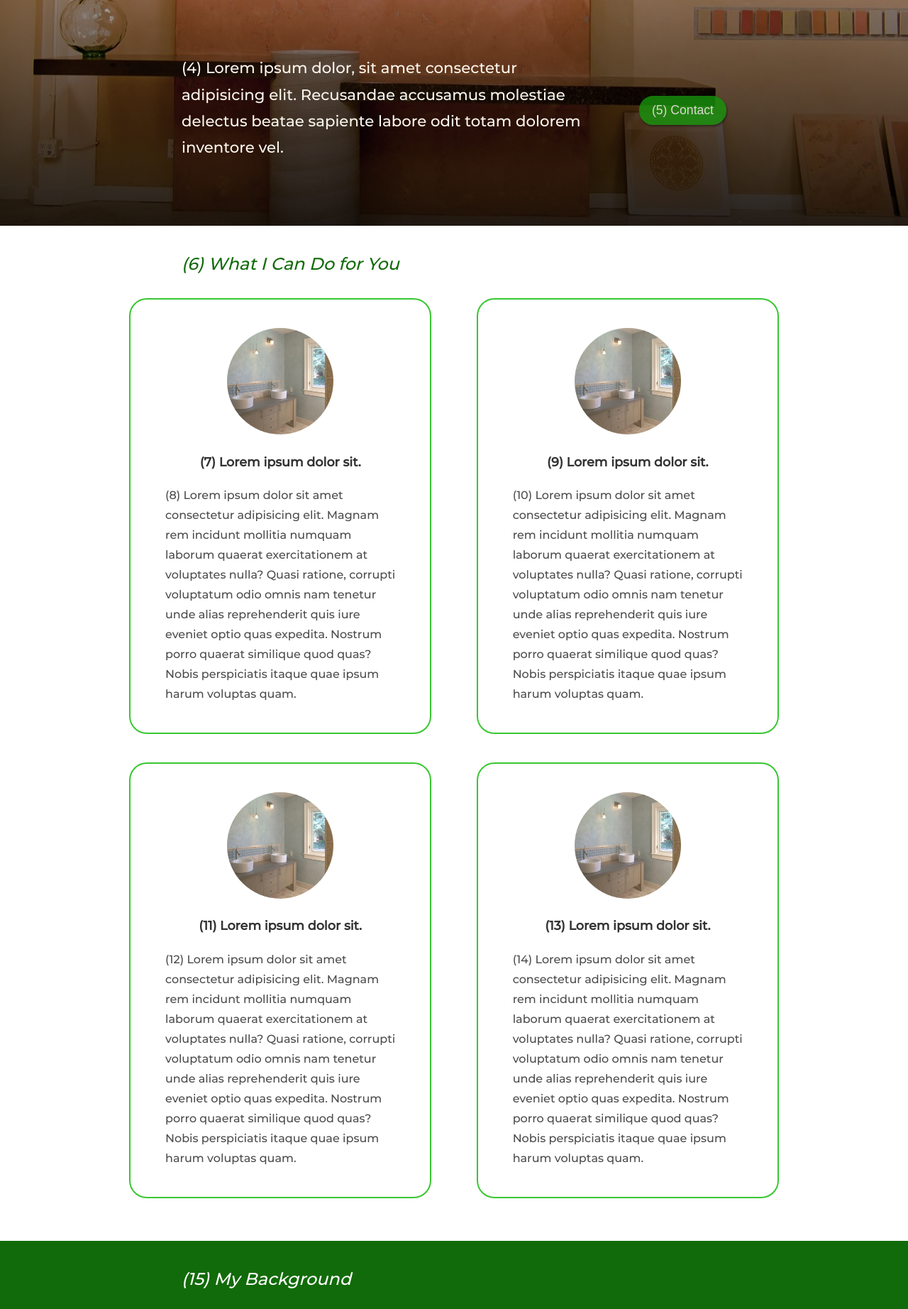
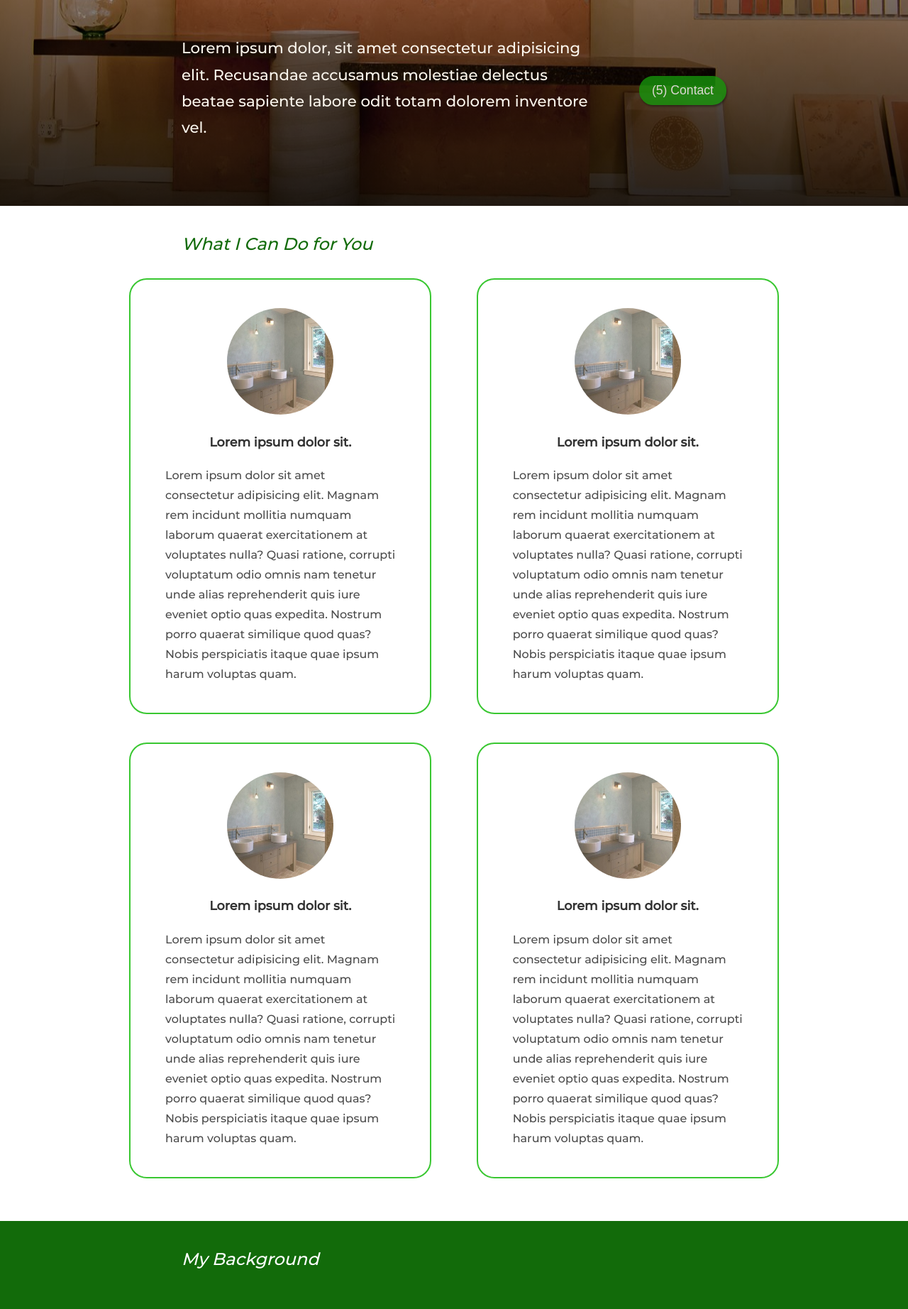
Before and after one commit to daniel-escoto/eco-chic-beta, a plain HTML site: page index.html in a window 1280 px wide. Shown: the part 380-2224 px from the top of the page at 71% size. Drawn offline with Linux system fonts and the light colour scheme; some packages are replaced by stand-ins of ours; a script that the page names is missing.

Commit message:
fixed website title and removed markers

```diff
--- a/index.html
+++ b/index.html
@@ -28,11 +28,11 @@
       src="https://kit.fontawesome.com/1ce78da824.js"
       crossorigin="anonymous"
     ></script>
-    <title>(1) Eco Chic</title>
+    <title>Eco Chic</title>
   </head>
   <body>
     <nav class="site-nav grid">
-      <h1>(2) Eco Chic Walls</h1>
+      <h1>Eco Chic</h1>
       <span
         ><a class="bar-icon"><i class="fas fa-bars fa-2x"></i> </a
       ></span>
@@ -46,23 +46,23 @@
 
     <main>
       <section id="welcome" class="grid">
-        <h2>(3) Lorem ipsum dolor sit amet.</h2>
+        <h2>Lorem ipsum dolor sit amet.</h2>
         <p>
-          (4) Lorem ipsum dolor, sit amet consectetur adipisicing elit.
-          Recusandae accusamus molestiae delectus beatae sapiente labore odit
-          totam dolorem inventore vel.
+          Lorem ipsum dolor, sit amet consectetur adipisicing elit. Recusandae
+          accusamus molestiae delectus beatae sapiente labore odit totam dolorem
+          inventore vel.
         </p>
         <a href="#contact"><button class="button">(5) Contact</button></a>
       </section>
 
       <section id="services" class="grid">
-        <h3>(6) What I Can Do for You</h3>
+        <h3>What I Can Do for You</h3>
         <div id="service-1" class="service">
           <img src="./assets/photos/sinks.JPG" alt="some sinks" />
-          <h4>(7) Lorem ipsum dolor sit.</h4>
+          <h4>Lorem ipsum dolor sit.</h4>
           <p>
-            (8) Lorem ipsum dolor sit amet consectetur adipisicing elit. Magnam
-            rem incidunt mollitia numquam laborum quaerat exercitationem at
+            Lorem ipsum dolor sit amet consectetur adipisicing elit. Magnam rem
+            incidunt mollitia numquam laborum quaerat exercitationem at
             voluptates nulla? Quasi ratione, corrupti voluptatum odio omnis nam
             tenetur unde alias reprehenderit quis iure eveniet optio quas
             expedita. Nostrum porro quaerat similique quod quas? Nobis
@@ -71,10 +71,10 @@
         </div>
         <div id="service-2" class="service">
           <img src="./assets/photos/sinks.JPG" alt="some sinks" />
-          <h4>(9) Lorem ipsum dolor sit.</h4>
+          <h4>Lorem ipsum dolor sit.</h4>
           <p>
-            (10) Lorem ipsum dolor sit amet consectetur adipisicing elit. Magnam
-            rem incidunt mollitia numquam laborum quaerat exercitationem at
+            Lorem ipsum dolor sit amet consectetur adipisicing elit. Magnam rem
+            incidunt mollitia numquam laborum quaerat exercitationem at
             voluptates nulla? Quasi ratione, corrupti voluptatum odio omnis nam
             tenetur unde alias reprehenderit quis iure eveniet optio quas
             expedita. Nostrum porro quaerat similique quod quas? Nobis
@@ -83,10 +83,10 @@
         </div>
         <div id="service-3" class="service">
           <img src="./assets/photos/sinks.JPG" alt="some sinks" />
-          <h4>(11) Lorem ipsum dolor sit.</h4>
+          <h4>Lorem ipsum dolor sit.</h4>
           <p>
-            (12) Lorem ipsum dolor sit amet consectetur adipisicing elit. Magnam
-            rem incidunt mollitia numquam laborum quaerat exercitationem at
+            Lorem ipsum dolor sit amet consectetur adipisicing elit. Magnam rem
+            incidunt mollitia numquam laborum quaerat exercitationem at
             voluptates nulla? Quasi ratione, corrupti voluptatum odio omnis nam
             tenetur unde alias reprehenderit quis iure eveniet optio quas
             expedita. Nostrum porro quaerat similique quod quas? Nobis
@@ -95,10 +95,10 @@
         </div>
         <div id="service-4" class="service">
           <img src="./assets/photos/sinks.JPG" alt="some sinks" />
-          <h4>(13) Lorem ipsum dolor sit.</h4>
+          <h4>Lorem ipsum dolor sit.</h4>
           <p>
-            (14) Lorem ipsum dolor sit amet consectetur adipisicing elit. Magnam
-            rem incidunt mollitia numquam laborum quaerat exercitationem at
+            Lorem ipsum dolor sit amet consectetur adipisicing elit. Magnam rem
+            incidunt mollitia numquam laborum quaerat exercitationem at
             voluptates nulla? Quasi ratione, corrupti voluptatum odio omnis nam
             tenetur unde alias reprehenderit quis iure eveniet optio quas
             expedita. Nostrum porro quaerat similique quod quas? Nobis
@@ -108,11 +108,11 @@
       </section>
 
       <section id="about" class="grid">
-        <h3>(15) My Background</h3>
+        <h3>My Background</h3>
         <div class="about-content">
           <img src="./assets/photos/dana.jpeg" alt="Dana Cumings" />
           <p class="leading">
-            (16) Lorem ipsum dolor sit, amet consectetur adipisicing elit.
+            Lorem ipsum dolor sit, amet consectetur adipisicing elit.
             Repudiandae, suscipit? At maxime minima quidem cumque provident
             vero, excepturi dolore accusamus perspiciatis quibusdam, sit
             voluptas velit illo dicta quo natus esse? Lorem ipsum dolor sit amet
@@ -126,7 +126,7 @@
       </section>
 
       <section id="contact" class="grid">
-        <h3>(17) Contact Me</h3>
+        <h3>Contact Me</h3>
         <div class="contact-content">
           <div class="left">
             <a href="tel:+17154952867" class="phone"
@@ -161,7 +161,7 @@
       <hr />
 
       <section id="gallery" class="grid">
-        <h3>(18) Gallery</h3>
+        <h3>Gallery</h3>
         <div class="gallery-content">
           <div id="lightgallery">
             <a id="photo-1" href="./assets/photos/preview_1.JPG">
```
